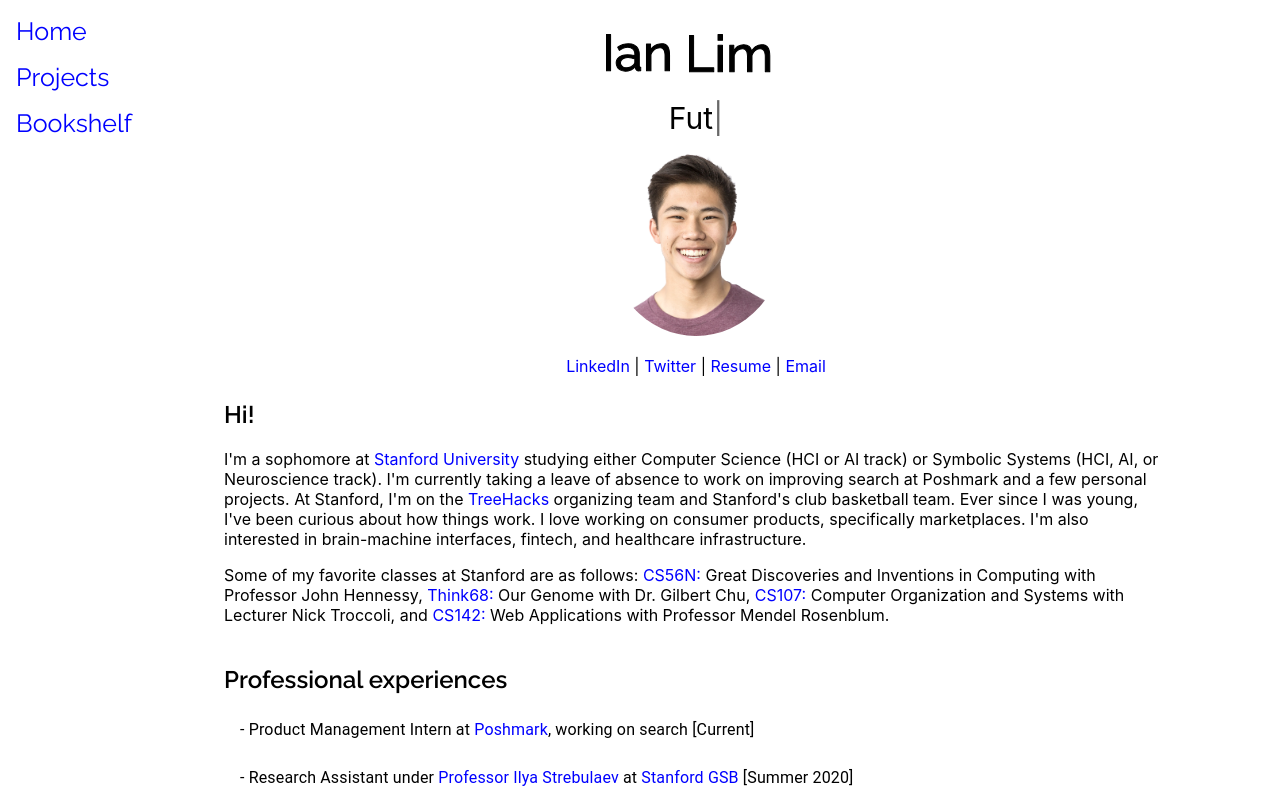
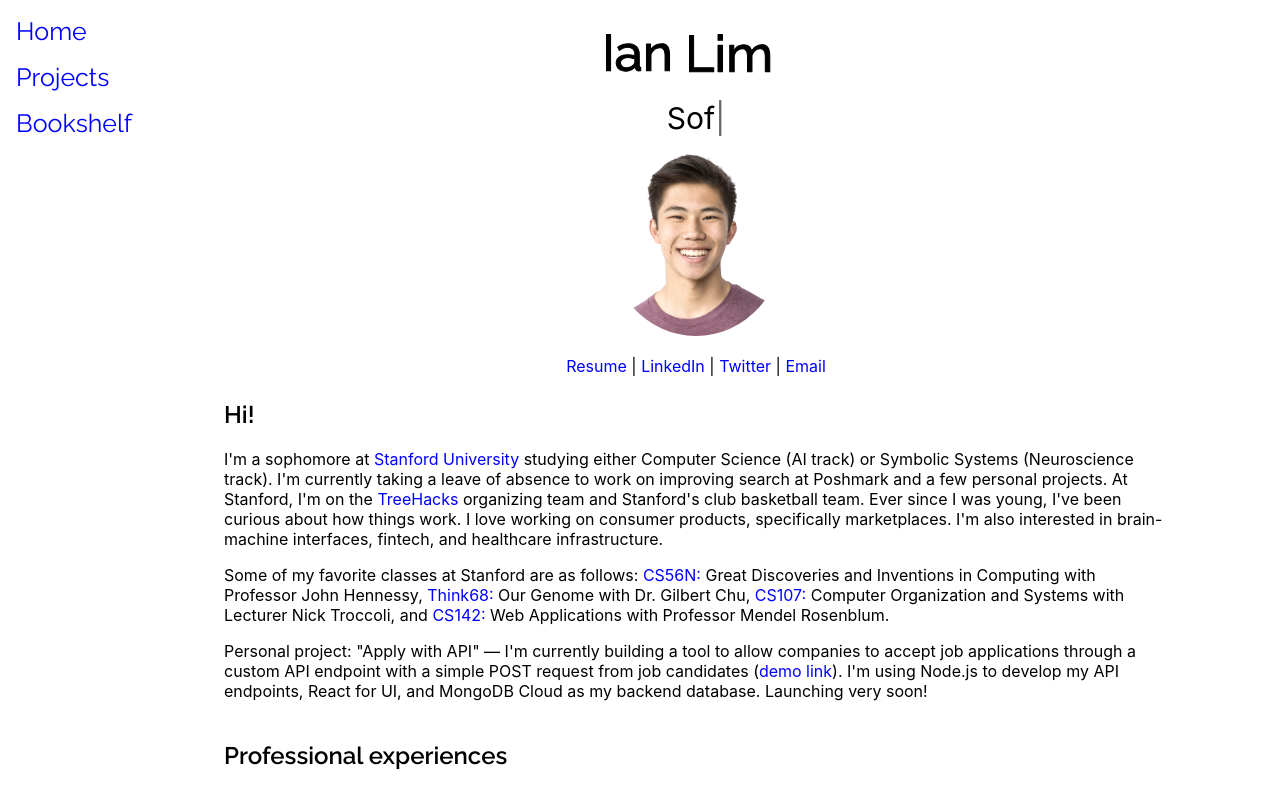
Before and after one commit to ianclim/ianlim.com, a React (Create React App) app: page / in a window 1280 px wide. Shown: the top 795 px of the page. Built offline with nearby package versions, Linux system fonts and the light colour scheme.

Commit message:
updated exp

```diff
--- a/src/components/Home/Home.js
+++ b/src/components/Home/Home.js
@@ -71,7 +71,7 @@ class Home extends React.Component {
           </div>
           <Typewriter
             options={{
-              strings: ['Minnesota ⇄ California', 'Future samoyed owner', 'Software Developer', 'Coffee lover', 'Product Manager'],
+              strings: ['Minnesota ⇄ California', 'Software Engineer', 'Future samoyed owner', 'Coffee lover', 'Product Manager'],
               autoStart: true,
               loop: true,
               wrapperClassName: "typewriter",
@@ -81,11 +81,11 @@ class Home extends React.Component {
           />
           <img src={profilePicture} height='200' width='200' className="profilePicture" />
           <p style={{ textAlign: 'center' }}>
+          <a target="_blank" href="https://stanford.box.com/s/gwf8t5fklia3z0ayo23lvb3p19kfvqzu">Resume</a>
+              &nbsp;|&nbsp;
             <a target="_blank" href="https://www.linkedin.com/in/ianclim/">LinkedIn</a>
               &nbsp;|&nbsp;
               <a target="_blank" href="https://twitter.com/IanCLim">Twitter</a>
-              &nbsp;|&nbsp;
-              <a target="_blank" href="https://stanford.box.com/s/gwf8t5fklia3z0ayo23lvb3p19kfvqzu">Resume</a>
               &nbsp;|&nbsp;
               <a href="mailto:ianlim@stanford.edu">Email</a>
           </p>
@@ -101,7 +101,7 @@ class Home extends React.Component {
               <p>
                 I'm a sophomore at&nbsp;
               <a target="_blank" href="https://www.stanford.edu/">Stanford University</a>
-              &nbsp;studying either Computer Science (HCI or AI track) or Symbolic Systems (HCI, AI, or Neuroscience track).
+              &nbsp;studying either Computer Science (AI track) or Symbolic Systems (Neuroscience track).
               I'm currently taking a leave of absence to work on improving search at Poshmark and a few personal projects.
               At Stanford, I'm on the&nbsp;
               <a target="_blank" href="https://treehacks.com/">TreeHacks</a>
@@ -121,6 +121,12 @@ class Home extends React.Component {
                 <a target="_blank" href="http://web.stanford.edu/class/cs142/"> CS142: </a>
                 Web Applications with Professor Mendel Rosenblum.
               </p>
+              <p>
+                Personal project: "Apply with API" — I'm currently building a tool to allow companies to accept job applications through a custom API endpoint with a simple
+                POST request from job candidates (
+                  <a target="_blank" href="https://www.loom.com/share/34dd747e38424abe8040508f6ef8d6d1" >demo link</a>).
+                  I'm using Node.js to develop my API endpoints, React for UI, and MongoDB Cloud as my backend database. Launching very soon!
+              </p>
               <Box mb={-2} mt={5}>
                 <h2 className="bodyTitle">
                   Professional experiences
@@ -129,7 +135,7 @@ class Home extends React.Component {
               <List>
                 <ListItem>
                   <ListItemText>
-                    - Product Management Intern at&nbsp;
+                    - Software Engineering &amp; Product Management Intern at&nbsp;
                   <a target="_blank" href="https://poshmark.com/">Poshmark</a>
                   , working on search [Current]
                   </ListItemText>
```
